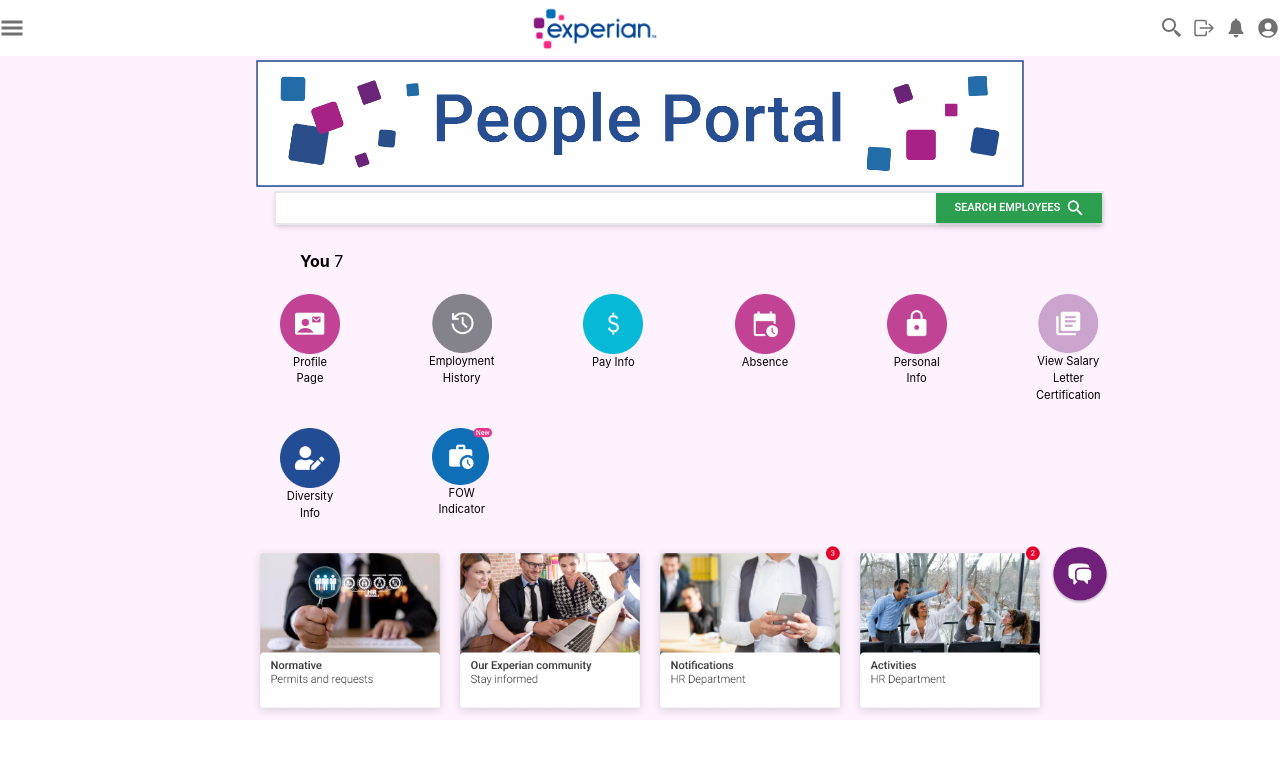
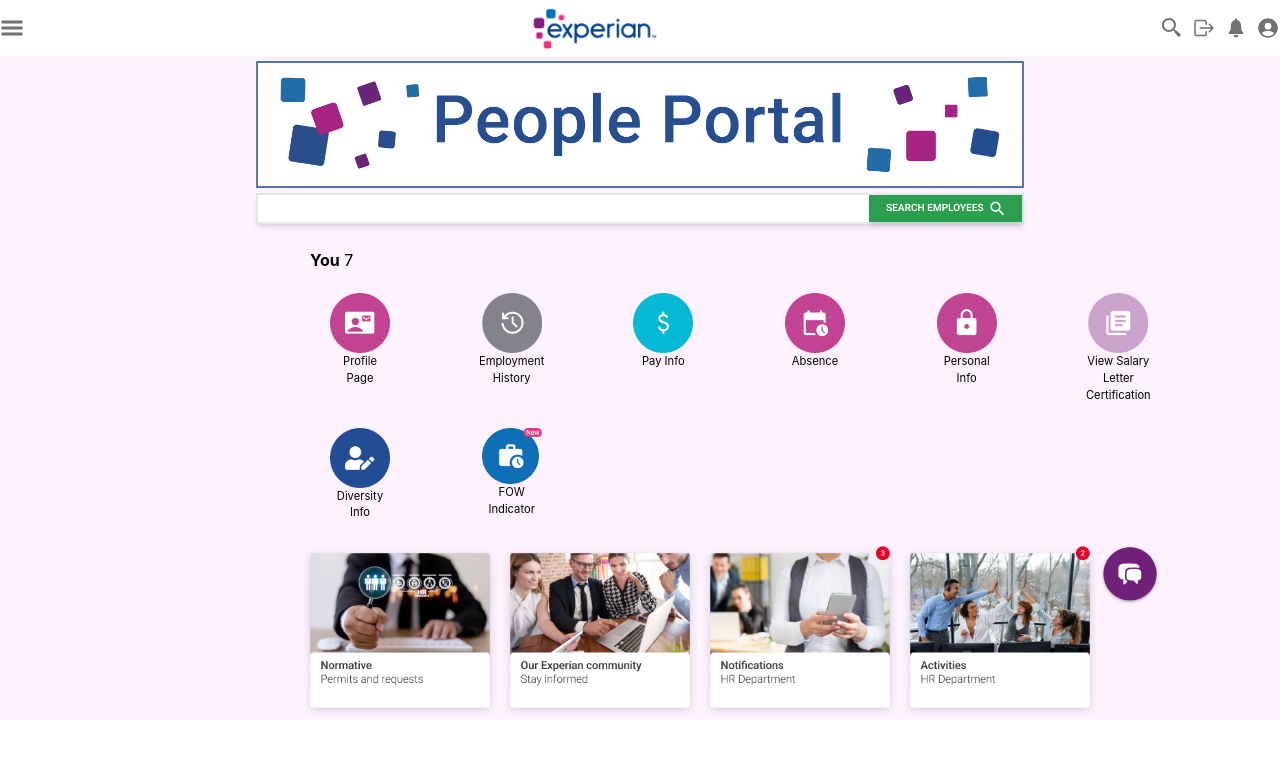
Before and after one commit to paolandre/Experian, a React (Create React App) app: page / in a window 1280 px wide. Shown: the top 758 px of the page. Built offline with nearby package versions, Linux system fonts and the light colour scheme.

Commit message:
se agrega efectos a los botones

```diff
--- a/src/components/views/home/home.jsx
+++ b/src/components/views/home/home.jsx
@@ -46,26 +46,34 @@ export default function Home() {
       <header>
         <HeaderComponent />
       </header>
-      <main className="bg-purple-clear">
+      <main className="bg-purple-clear ">
         <div className="flex justify-center items-center">
-          <img src={banner} alt="people portal" className="mx-4 my-1 w-[60%]" />
+          <img
+            src={banner}
+            alt="people portal"
+            className=" w-[60%] my-[5px] 	"
+          />
         </div>
-        <div className="grid grid-cols-2 w-[1659px] ms-[274px] ">
-          <div className="flex items-center justify-end  bg-white border-gray-border border-2 shadow-md">
+        <div className=" flex flex-col items-center justify-center ">
+          <div className="flex items-center justify-end   w-[60vw] bg-white border-gray-border border-2 shadow-md">
             <img src={search} alt="buscar" className="w-[20%] shadow-md" />
           </div>
         </div>
-        <p className="mx-[300px] h-[45px] mt-6">
+        <p className="mx-[310px] h-[45px] mt-6">
           <strong>You</strong>
           <span> 7</span>
         </p>
-        <article className="grid grid-cols-6 ml-[280px]  w-[910px] text-center">
+        <article className="grid grid-cols-6 ml-[330px]  w-[910px] text-center">
           {elements.map((elemento, index) => (
-            <div key={index} className="w-[60px]   text-center  mb-6 ">
+            <div
+              key={index}
+              className="w-[60px] text-center mb-6 transition-transform transform hover:scale-110"
+            >
               <img
                 src={elemento.imageSrc}
                 alt={`Imagen ${index}`}
                 onClick={elemento.onClick}
+                className="cursor-pointer"
               />
               <span className="text-sm  flex flex-col items-center">
                 {elemento.texto}
@@ -73,14 +81,25 @@ export default function Home() {
             </div>
           ))}
         </article>
-        <article className="grid grid-cols-5 w-[1000px] mx-[250px] text-center">
+        <article className="grid grid-cols-5 w-[1000px] mx-[300px] text-center">
           {imagenes.map((imagen, index) => (
-            <div key={index}>
-              <img src={imagen.information} alt={`Imagen ${index}`} />
+            <div
+              key={index}
+              className="hover:shadow-md transition-transform duration-150 transform hover:scale-105"
+            >
+              <img
+                src={imagen.information}
+                alt={`Imagen ${index}`}
+                className="cursor-pointer"
+              />
             </div>
           ))}
-          <div className="w-[60px]">
-            <img src={chatbot} alt="Imagen del chatbot"></img>
+          <div className="w-[60px] ">
+            <img
+              src={chatbot}
+              alt="Imagen del chatbot"
+              className="cursor-pointer rounded-shadow"
+            ></img>
           </div>
         </article>
       </main>
```
